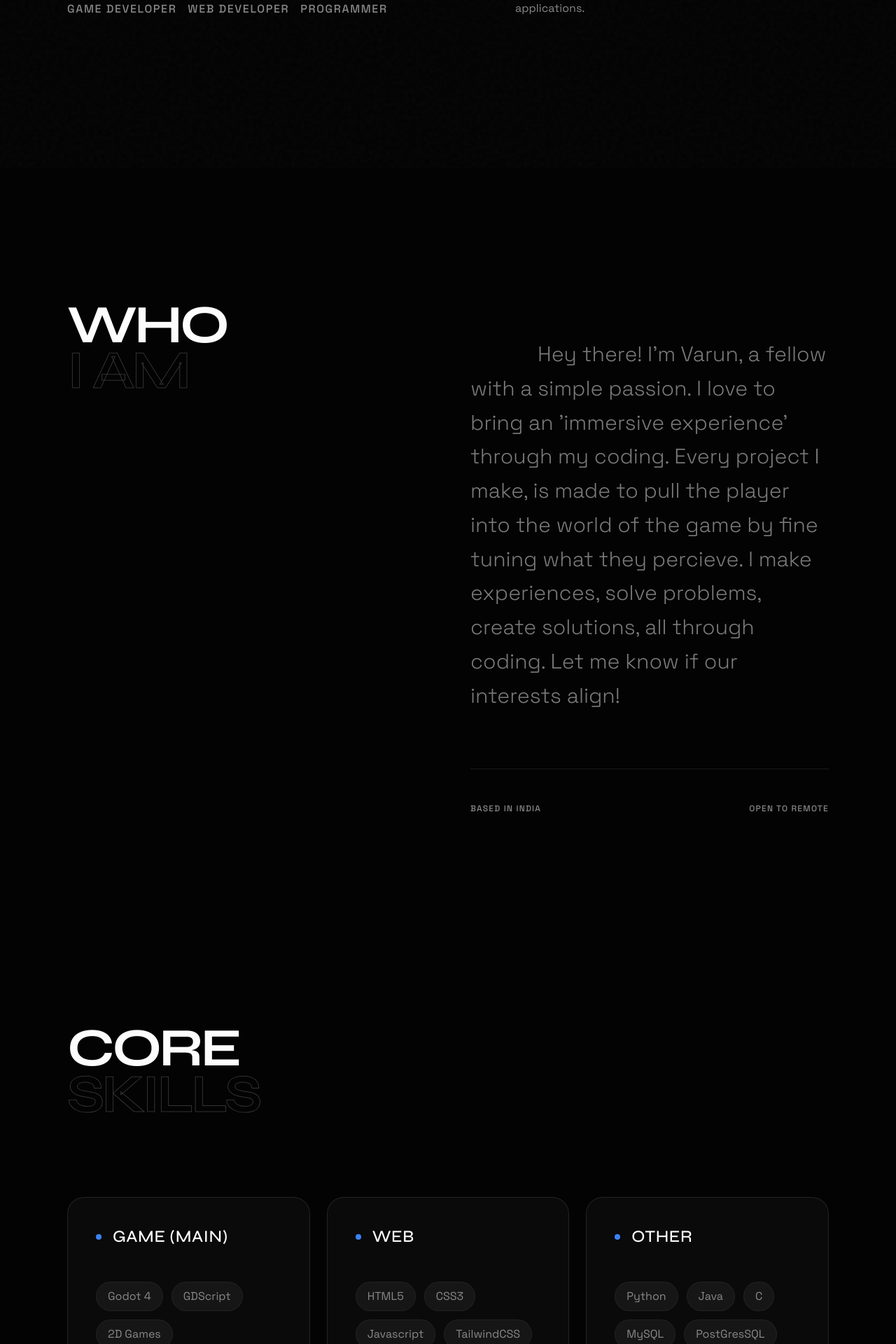
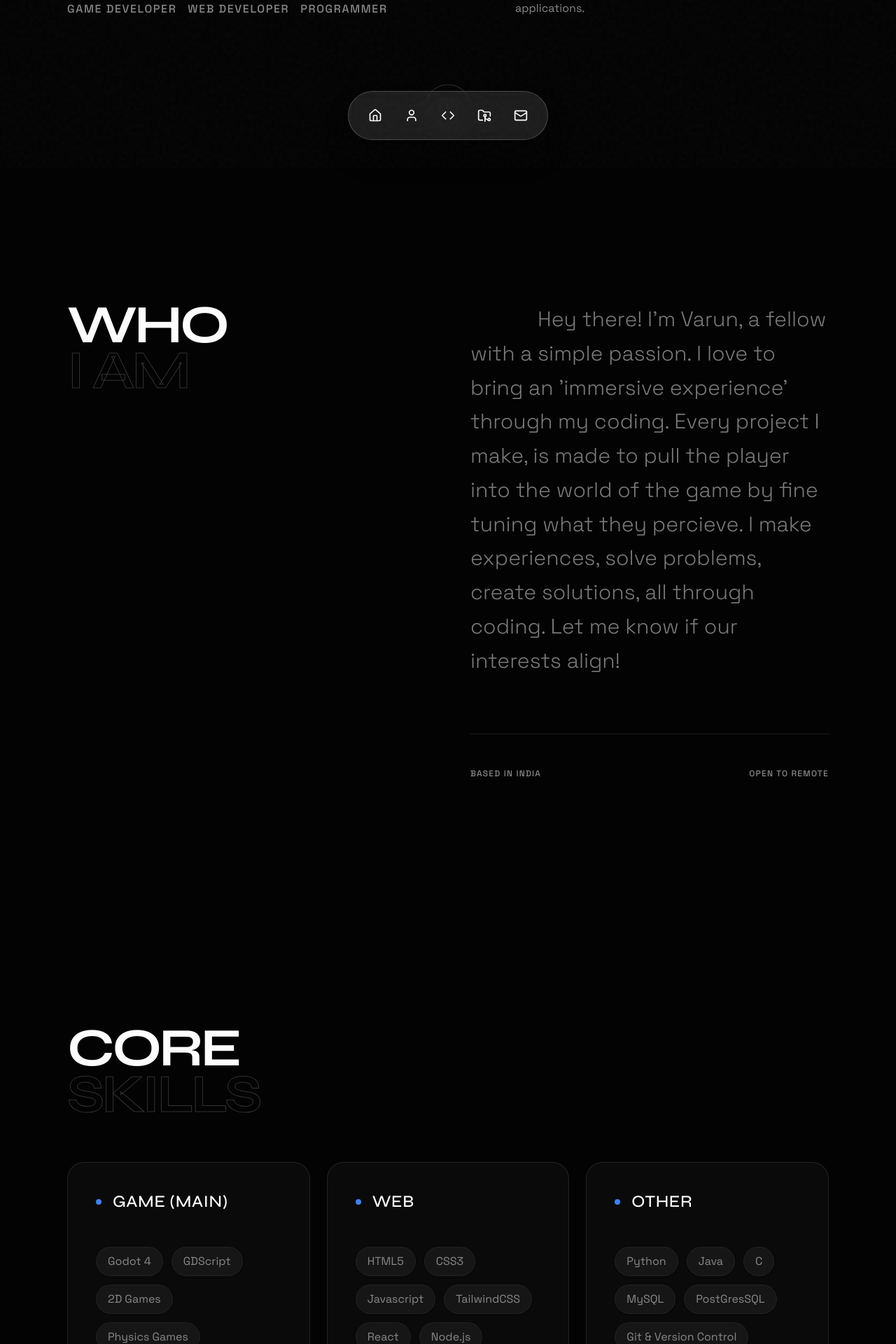
Before and after one commit to VeyronShark/portfolio, a React (Vite) app: page / in a window 1280 px wide. Shown: the part 560-2480 px from the top of the page at 70% size. Built offline with nearby package versions, Linux system fonts and the light colour scheme.

Commit message:
feat: introduce Navbar and Magnetic components, integrate new sections, and refine global styling

```diff
--- a/src/App.jsx
+++ b/src/App.jsx
@@ -13,31 +13,76 @@ const iconMap = {
   Mail: Mail
 };
 
+import { useRef, useState } from 'react';
+import Navbar from './components/Navbar';
+import Magnetic from './components/Magnetic';
+import gsap from 'gsap';
+import { useGSAP } from '@gsap/react';
+
 function App() {
+  const [isLoading, setIsLoading] = useState(true);
+
+  useGSAP(() => {
+    const tl = gsap.timeline({
+      onComplete: () => setIsLoading(false)
+    });
+
+    tl.to(".loading-screen", {
+      yPercent: -100,
+      duration: 1.2,
+      ease: "power4.inOut",
+      delay: 0.5
+    });
+
+    tl.from(".hero-char", {
+      y: 100,
+      opacity: 0,
+      duration: 1,
+      stagger: 0.03,
+      ease: "power4.out"
+    }, "-=0.8");  // Overlap with loading screen exit
+  });
+
   return (
     <div className="App min-h-screen bg-background text-primary selection:bg-accent selection:text-white">
+      {/* Loading Screen */}
+      <div className="loading-screen fixed inset-0 bg-[#000] z-[9999] flex items-center justify-center pointer-events-none">
+          <div className="text-white font-display text-4xl animate-pulse">LOADING</div>
+      </div>
+
       {/* Noise Texture */}
       <div className="noise-overlay" />
 
+      <Navbar />
+
+      <div id="home">
         <Hero data={data.hero} />
+      </div>
+      <div id="about">
         <About data={data.about} />
+      </div>
+      <div id="skills">
         <Skills data={data.skills} />
+      </div>
+      <div id="projects">
         <Projects data={data.projects} />
+      </div>
 
-      <footer className="py-24 px-6 md:px-24 border-t border-white/5 flex flex-col items-center justify-center text-center relative overflow-hidden">
+      <footer id="contact" className="py-24 px-6 md:px-24 border-t border-white/5 flex flex-col items-center justify-center text-center relative overflow-hidden">
         <h2 className="text-[10vw] font-display font-bold opacity-10 leading-none">LET'S TALK</h2>
         <div className="flex gap-8 mt-12 mb-8">
            {data.socials.map((social) => {
              const Icon = iconMap[social.icon];
              return (
+               <Magnetic key={social.id}>
                  <a
-                 key={social.id}
                    href={social.link}
-                 className="group flex items-center gap-2 text-secondary hover:text-white transition-colors uppercase tracking-widest text-sm"
+                   className="group flex items-center gap-2 text-secondary hover:text-white transition-colors uppercase tracking-widest text-sm p-4"
                  >
                    {Icon && <Icon size={18} className="group-hover:-translate-y-1 transition-transform duration-300" />}
                    <span>{social.label}</span>
                  </a>
+               </Magnetic>
              );
            })}
         </div>
--- a/src/components/About.jsx
+++ b/src/components/About.jsx
@@ -1,34 +1,9 @@
-import React, { useRef } from 'react';
-import gsap from 'gsap';
-import { useGSAP } from '@gsap/react';
-import { ScrollTrigger } from 'gsap/ScrollTrigger';
-
-gsap.registerPlugin(ScrollTrigger);
+import React from 'react';
 
 const About = ({ data }) => {
-  const container = useRef();
-  const textRef = useRef();
-
-  useGSAP(() => {
-    const tl = gsap.timeline({
-      scrollTrigger: {
-        trigger: container.current,
-        start: "top 75%",
-      }
-    });
-
-    tl.from(textRef.current, {
-      y: 50,
-      duration: 1.5,
-      ease: "power3.out"
-    });
-
-  }, { scope: container });
-
   return (
-    <section ref={container} className="py-24 md:py-48 px-6 md:px-24 bg-background text-primary relative">
+    <section id="about" className="py-24 md:py-48 px-6 md:px-24 bg-background text-primary relative">
       <div className="max-w-[1400px] mx-auto grid grid-cols-1 md:grid-cols-2 gap-16 items-start">
-
         {/* Left Column - Heading */}
         <div className="relative">
           <h2 className="text-[12vw] md:text-[6vw] font-display font-bold leading-[0.85] tracking-tighter uppercase sticky top-24 mix-blend-difference select-none">
@@ -38,7 +13,7 @@ const About = ({ data }) => {
         </div>
 
         {/* Right Column - Content */}
-        <div ref={textRef} className="flex flex-col gap-8">
+        <div className="flex flex-col gap-8">
            <div className="text-xl md:text-2xl lg:text-3xl font-light leading-relaxed text-secondary/90 md:indent-24">
              {data.description}
            </div>
--- a/src/components/Hero.jsx
+++ b/src/components/Hero.jsx
@@ -1,6 +1,7 @@
 import React, { useRef } from 'react';
 import gsap from 'gsap';
 import { useGSAP } from '@gsap/react';
+import Magnetic from './Magnetic';
 
 const Hero = ({ data }) => {
   const container = useRef();
@@ -11,22 +12,17 @@ const Hero = ({ data }) => {
   useGSAP(() => {
     const tl = gsap.timeline();
 
-    // Animate letters
-    tl.from(".hero-char", {
-      y: 100,
-      opacity: 0,
-      duration: 1,
-      stagger: 0.03,
-      ease: "power4.out",
-      delay: 0.5
-    })
-    .from(".hero-role", {
+    // Animate letters - letters handled in App.jsx for sequence
+    // But we still need to animate other hero parts after a delay to match
+
+    tl.from(".hero-role", {
       opacity: 0,
       x: -20,
       duration: 0.8,
       stagger: 0.2,
-      ease: "power2.out"
-    }, "-=0.5")
+      ease: "power2.out",
+      delay: 2 // Wait for loader + title
+    })
     .from(".hero-status", {
       scale: 0,
       duration: 0.5,
@@ -70,6 +66,13 @@ const Hero = ({ data }) => {
       </div>
 
 
+      <div className="absolute bottom-10 left-1/2 -translate-x-1/2 mix-blend-difference z-20">
+        <Magnetic>
+          <div className="w-16 h-16 rounded-full border border-white/20 flex items-center justify-center text-white text-xs uppercase tracking-widest animate-bounce">
+            ↓
+          </div>
+        </Magnetic>
+      </div>
     </section>
   );
 };
--- /dev/null
+++ b/src/components/Magnetic.jsx
@@ -0,0 +1,54 @@
+import React, { useEffect, useRef } from 'react';
+import gsap from 'gsap';
+
+const Magnetic = ({ children }) => {
+    const magnetRef = useRef(null);
+
+    useEffect(() => {
+        const magnet = magnetRef.current;
+        if (!magnet) return;
+
+        const xTo = gsap.quickTo(magnet, "x", { duration: 1, ease: "elastic.out(1, 0.3)" });
+        const yTo = gsap.quickTo(magnet, "y", { duration: 1, ease: "elastic.out(1, 0.3)" });
+
+        const handleMouseMove = (e) => {
+            const { clientX, clientY } = e;
+            const { height, width, left, top } = magnet.getBoundingClientRect();
+
+            // Calculate center of element
+            const centerX = left + width / 2;
+            const centerY = top + height / 2;
+
+            // Distance from center
+            const x = clientX - centerX;
+            const y = clientY - centerY;
+
+            // Move the element towards mouse (magnetic strength)
+            xTo(x * 0.35);
+            yTo(y * 0.35);
+        };
+
+        const handleMouseLeave = () => {
+            xTo(0);
+            yTo(0);
+        };
+
+        magnet.addEventListener("mousemove", handleMouseMove);
+        magnet.addEventListener("mouseleave", handleMouseLeave);
+
+        return () => {
+            magnet.removeEventListener("mousemove", handleMouseMove);
+            magnet.removeEventListener("mouseleave", handleMouseLeave);
+        };
+    }, []);
+
+    // We clone the child to attach the ref, ensuring we don't add an extra wrapper div if not needed
+    // But wrapping in a div is safer for layout.
+    return (
+        <div ref={magnetRef} className="inline-block">
+            {children}
+        </div>
+    );
+};
+
+export default Magnetic;
--- /dev/null
+++ b/src/components/Navbar.jsx
@@ -0,0 +1,59 @@
+import React, { useRef } from 'react';
+import { Home, User, Code, FolderGit2, Mail } from 'lucide-react';
+import Magnetic from './Magnetic';
+import gsap from 'gsap';
+import { useGSAP } from '@gsap/react';
+
+const Navbar = () => {
+  const containerRef = useRef(null);
+
+  useGSAP(() => {
+    gsap.from(containerRef.current, {
+      y: 100,
+      opacity: 0,
+      duration: 1,
+      delay: 2, // Wait for hero animation
+      ease: "power4.out"
+    });
+  }, { scope: containerRef });
+
+  const navItems = [
+    { id: 'home', icon: Home, label: 'Home' },
+    { id: 'about', icon: User, label: 'About' },
+    { id: 'skills', icon: Code, label: 'Skills' },
+    { id: 'projects', icon: FolderGit2, label: 'Work' },
+    { id: 'contact', icon: Mail, label: 'Contact' },
+  ];
+
+  const scrollToSection = (id) => {
+    const element = document.getElementById(id);
+    if (element) {
+      element.scrollIntoView({ behavior: 'smooth' });
+    }
+  };
+
+  return (
+    <div ref={containerRef} className="fixed bottom-10 left-1/2 -translate-x-1/2 z-50">
+      <div className="flex items-center gap-2 px-4 py-3 bg-white/10 backdrop-blur-md rounded-full border border-white/20 shadow-2xl">
+        {navItems.map((item) => (
+          <Magnetic key={item.id}>
+            <button
+              onClick={() => scrollToSection(item.id)}
+              className="p-3 rounded-full hover:bg-white text-white hover:text-black transition-colors duration-300 group relative flex items-center justify-center"
+              aria-label={item.label}
+            >
+              <item.icon size={20} />
+
+              {/* Tooltip */}
+              <span className="absolute -top-10 left-1/2 -translate-x-1/2 bg-white text-black text-xs font-bold px-2 py-1 rounded opacity-0 group-hover:opacity-100 transition-opacity whitespace-nowrap pointer-events-none">
+                {item.label}
+              </span>
+            </button>
+          </Magnetic>
+        ))}
+      </div>
+    </div>
+  );
+};
+
+export default Navbar;
--- a/src/components/Projects.jsx
+++ b/src/components/Projects.jsx
@@ -3,6 +3,7 @@ import gsap from 'gsap';
 import { useGSAP } from '@gsap/react';
 import { ScrollTrigger } from 'gsap/ScrollTrigger';
 import { ChevronLeft, ChevronRight } from 'lucide-react';
+import Magnetic from './Magnetic';
 
 gsap.registerPlugin(ScrollTrigger);
 
@@ -118,7 +119,7 @@ const Projects = ({ data }) => {
   }, { scope: container, dependencies: [filteredProjects] }); // Re-run when filtered list changes
 
   return (
-    <section ref={container} className="py-24 md:py-48 px-6 md:px-24 bg-background min-h-screen">
+    <section id="projects" className="py-24 md:py-48 px-6 md:px-24 bg-background min-h-screen">
       <div className="max-w-[1400px] mx-auto">
          {/* matched header style */}
         <h2 className="text-[12vw] md:text-[6vw] font-display font-bold leading-[0.85] tracking-tighter uppercase mb-16 mix-blend-difference select-none">
@@ -129,8 +130,8 @@ const Projects = ({ data }) => {
         {/* Category Filter */}
         <div className="flex flex-wrap gap-4 mb-24">
             {categories.map((cat) => (
+              <Magnetic key={cat}>
                 <button
-              key={cat}
                   onClick={() => setActiveCategory(cat)}
                   className={`px-6 py-2 rounded-full border text-sm uppercase tracking-widest transition-all duration-300 ${
                     activeCategory === cat
@@ -140,6 +141,7 @@ const Projects = ({ data }) => {
                 >
                   {cat}
                 </button>
+              </Magnetic>
             ))}
           </div>
 
--- a/src/components/Skills.jsx
+++ b/src/components/Skills.jsx
@@ -1,30 +1,10 @@
-import React, { useRef } from 'react';
-import gsap from 'gsap';
-import { useGSAP } from '@gsap/react';
-import { ScrollTrigger } from 'gsap/ScrollTrigger';
-
-gsap.registerPlugin(ScrollTrigger);
+import React from 'react';
 
 const Skills = ({ data }) => {
-  const container = useRef();
-
   const categories = Object.entries(data);
 
-  useGSAP(() => {
-    gsap.from(".skill-category", {
-      scrollTrigger: {
-        trigger: container.current,
-        start: "top 85%",
-      },
-      y: 50,
-      duration: 0.8,
-      stagger: 0.2,
-      ease: "power3.out"
-    });
-  }, { scope: container });
-
   return (
-    <section ref={container} className="py-24 md:py-40 px-6 md:px-24">
+    <section id="skills" className="py-24 md:py-40 px-6 md:px-24">
       <div className="max-w-[1400px] mx-auto">
         <h2 className="text-[12vw] md:text-[6vw] font-display font-bold leading-[0.85] tracking-tighter uppercase mb-16 mix-blend-difference select-none">
           <span className="block text-white">Core</span>
@@ -32,7 +12,6 @@ const Skills = ({ data }) => {
         </h2>
 
         {/* Carousel / Grid Container */}
-        {/* Using a flex container that acts as a slider if content overflows, but fits 3 perfectly now */}
         <div className="grid grid-cols-1 md:grid-cols-3 gap-6 w-full">
             {categories.map(([category, skillList], index) => (
               <div
@@ -50,12 +29,14 @@ const Skills = ({ data }) => {
                 {/* Skills List */}
                 <div className="flex flex-wrap gap-3">
                   {skillList.map((skill, i) => (
-                  <span
+                    <div
                       key={i}
-                    className="px-4 py-2 rounded-full border border-white/5 bg-white/5 text-sm md:text-base text-secondary hover:text-white hover:bg-white/10 transition-colors cursor-default"
+                      className="skill-item"
                     >
+                      <div className="px-4 py-2 rounded-full border border-white/5 bg-white/5 text-sm md:text-base text-secondary hover:text-white hover:bg-white/10 hover:scale-110 hover:rotate-2 transition-all duration-300 cursor-default shadow-sm hover:shadow-white/20">
                         {skill}
-                  </span>
+                      </div>
+                    </div>
                   ))}
                 </div>
               </div>
--- a/src/index.css
+++ b/src/index.css
@@ -18,8 +18,6 @@ body {
   background-color: var(--color-background);
   color: var(--color-primary);
   font-family: var(--font-sans);
-
-
 }
 
 /* Custom Scrollbar */
```
Lines whose indentation alone changed are shown as unchanged.
